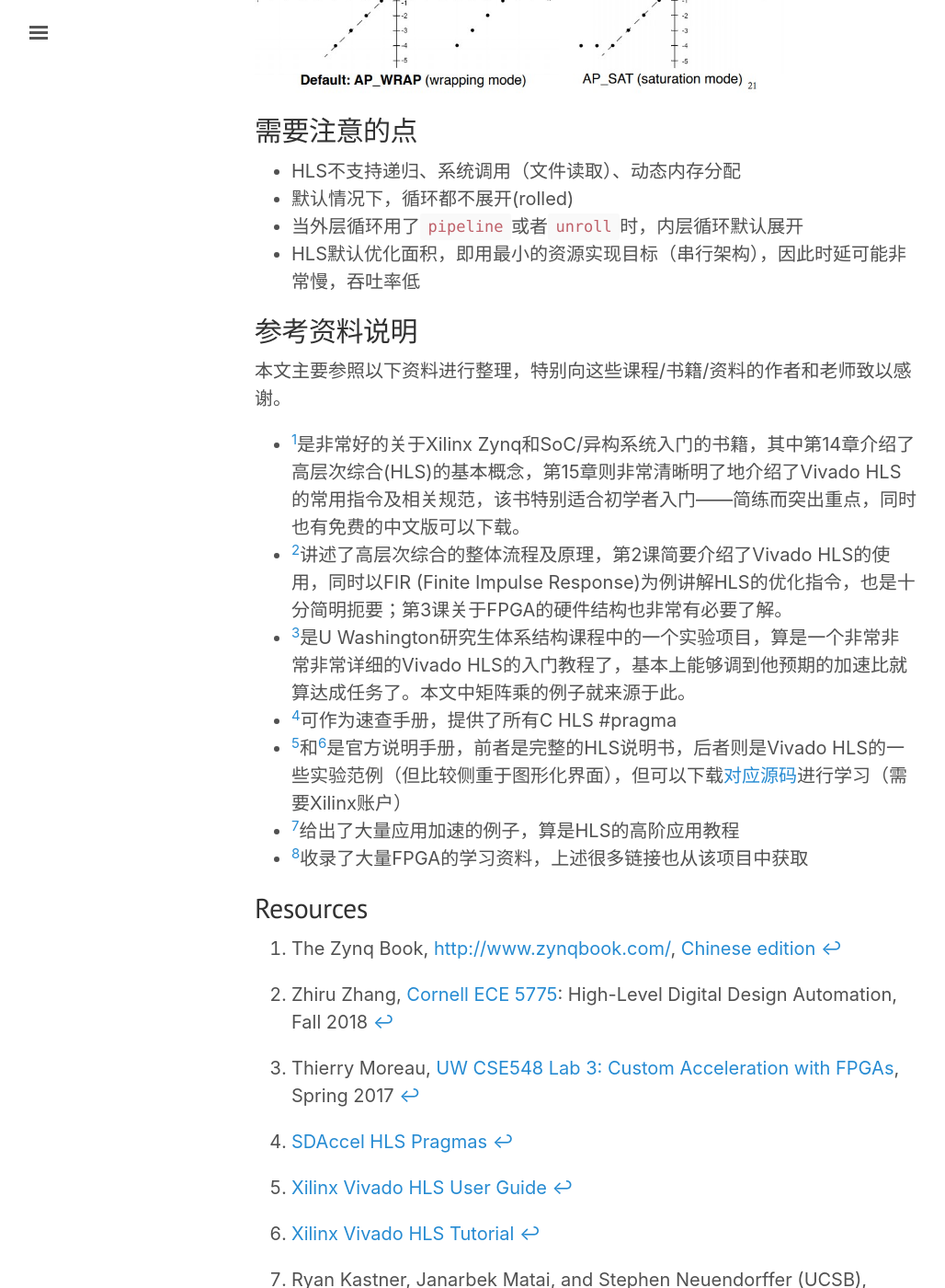
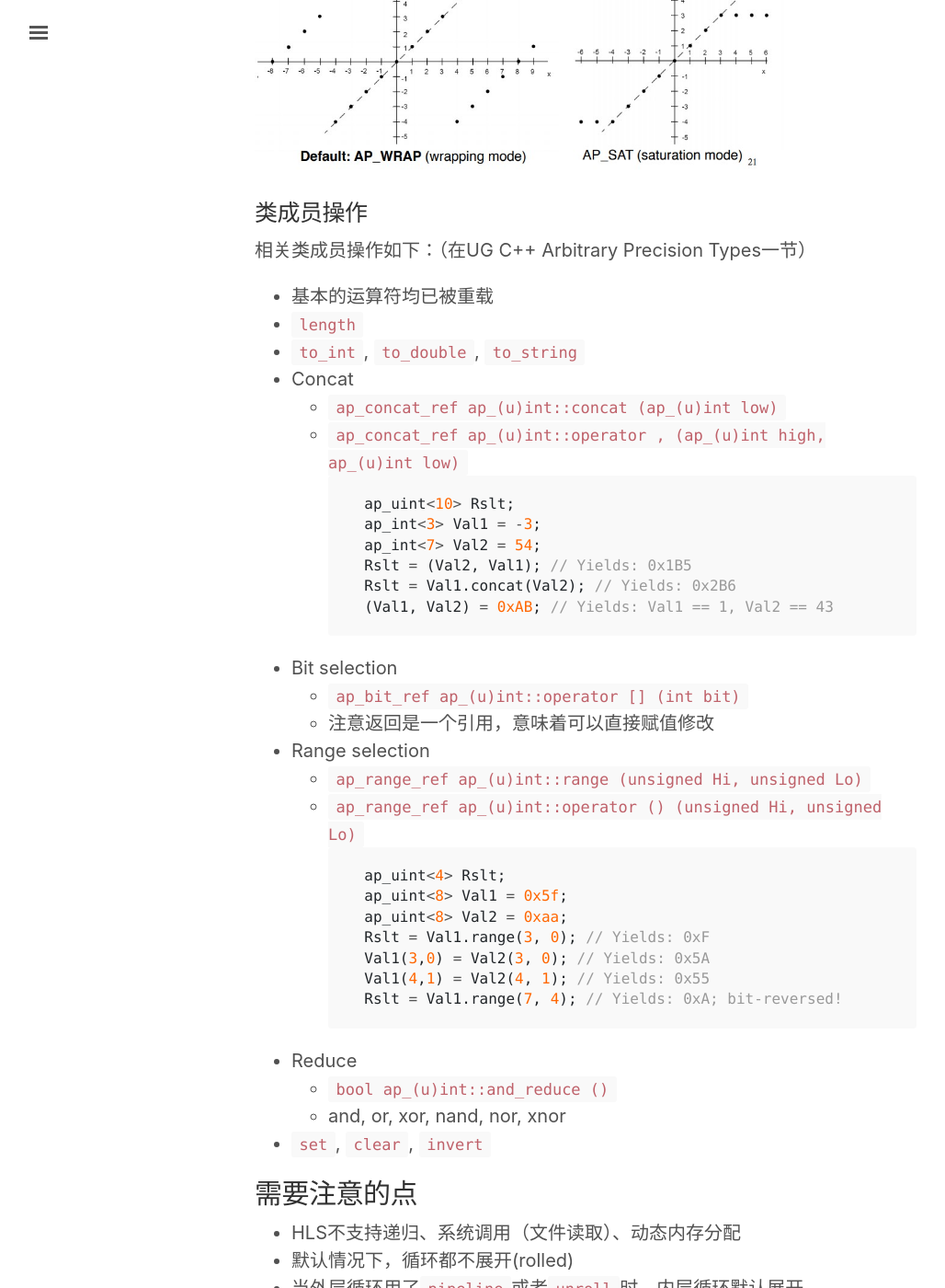
Before and after one commit to Ewenwan/chhzh123.github.io, a Jekyll site: the page built from _posts/2020-03-11-vivado-hls.md, in a window 1280 px wide and 1400 px high, scrolled down 5011 px. Shown: the whole window at 92% size, without its empty margins (3-1031 px from the left). Built offline with Jekyll 4.4.1, drawn with Linux system fonts in a browser that asks for light colours; nearby versions of some CDN libraries; formulas are drawn with MathJax 3; comment, search, counter and statistics services are not loaded; some of the changed text lies outside the part shown.

Commit message:
[blog] Update HLS data type

````diff
--- a/_posts/2020-03-11-vivado-hls.md
+++ b/_posts/2020-03-11-vivado-hls.md
@@ -540,12 +540,13 @@ INFO: [SCHED 204-11] Finished scheduling.
 * `#pragma HLS unroll factor=<N>`
 
 ## 数据类型
-任意精度整数(Arbitrary Precision, AP)
+任意精度整数(Arbitrary Precision, AP)，具体实现可参见[HLS Arbitrary Precision Types](https://github.com/Xilinx/HLS_arbitrary_Precision_Types)，其实都是C++的模板类。
+### 整数
 * `#include "ap_int.h"`
 * `ap_int`有符号，`ap_uint`无符号
 * 用模板类声明，如`ap_uint<24>`代表24位无符号整数
 
-定点数
+### 定点数
 * `#include "ap_fixed.h"`
 * `ap_fixed`和`ap_ufixed`
 * `ap_fixed<W,I,Q,O>`
@@ -561,6 +562,42 @@ INFO: [SCHED 204-11] Finished scheduling.
 
 {% include image.html fig="FPGA/ap_fixed_overflow.jpg" width="80" %}
 
+### 类成员操作
+相关类成员操作如下：（在UG C++ Arbitrary Precision Types一节）
+* 基本的运算符均已被重载
+* `length`
+* `to_int`, `to_double`, `to_string`
+* Concat
+    * `ap_concat_ref ap_(u)int::concat (ap_(u)int low)`
+    * `ap_concat_ref ap_(u)int::operator , (ap_(u)int high, ap_(u)int low)`
+    ```cpp
+    ap_uint<10> Rslt;
+    ap_int<3> Val1 = -3;
+    ap_int<7> Val2 = 54;
+    Rslt = (Val2, Val1); // Yields: 0x1B5
+    Rslt = Val1.concat(Val2); // Yields: 0x2B6
+    (Val1, Val2) = 0xAB; // Yields: Val1 == 1, Val2 == 43
+    ```
+* Bit selection
+    * `ap_bit_ref ap_(u)int::operator [] (int bit)`
+    * 注意返回是一个引用，意味着可以直接赋值修改
+* Range selection
+    * `ap_range_ref ap_(u)int::range (unsigned Hi, unsigned Lo)`
+    * `ap_range_ref ap_(u)int::operator () (unsigned Hi, unsigned Lo)`
+    ```cpp
+    ap_uint<4> Rslt;
+    ap_uint<8> Val1 = 0x5f;
+    ap_uint<8> Val2 = 0xaa;
+    Rslt = Val1.range(3, 0); // Yields: 0xF
+    Val1(3,0) = Val2(3, 0); // Yields: 0x5A
+    Val1(4,1) = Val2(4, 1); // Yields: 0x55
+    Rslt = Val1.range(7, 4); // Yields: 0xA; bit-reversed!
+    ```
+* Reduce
+    * `bool ap_(u)int::and_reduce ()`
+    * and, or, xor, nand, nor, xnor
+* `set`, `clear`, `invert`
+
 ## 需要注意的点
 * HLS不支持递归、系统调用（文件读取）、动态内存分配
 * 默认情况下，循环都不展开(rolled)
@@ -573,8 +610,8 @@ INFO: [SCHED 204-11] Finished scheduling.
 * [^1]是非常好的关于Xilinx Zynq和SoC/异构系统入门的书籍，其中第14章介绍了高层次综合(HLS)的基本概念，第15章则非常清晰明了地介绍了Vivado HLS的常用指令及相关规范，该书特别适合初学者入门——简练而突出重点，同时也有免费的中文版可以下载。
 * [^3]讲述了高层次综合的整体流程及原理，第2课简要介绍了Vivado HLS的使用，同时以FIR (Finite Impulse Response)为例讲解HLS的优化指令，也是十分简明扼要；第3课关于FPGA的硬件结构也非常有必要了解。
 * [^2]是U Washington研究生体系结构课程中的一个实验项目，算是一个非常非常非常详细的Vivado HLS的入门教程了，基本上能够调到他预期的加速比就算达成任务了。本文中矩阵乘的例子就来源于此。
-* [^4]可作为速查手册，提供了所有C HLS #pragma
-* [^5]和[^6]是官方说明手册，前者是完整的HLS说明书，后者则是Vivado HLS的一些实验范例（但比较侧重于图形化界面），但可以下载[对应源码](https://www.xilinx.com/cgi-bin/docs/ctdoc?cid=4eafd485-f496-45ca-9d97-6be22cfedc4b;d=ug871-design-files.zip)进行学习（需要Xilinx账户）
+* [^4]可作为速查手册，提供了所有C HLS #pragma，[^9]是非常简洁的HLS优化API及完整流程的查询帮助网页
+* [^5]和[^6]是官方说明手册，前者是完整的HLS说明书，后者则是Vivado HLS的一些实验范例（但比较侧重于图形化界面），但可以下载[对应源码](https://www.xilinx.com/cgi-bin/docs/ctdoc?cid=4eafd485-f496-45ca-9d97-6be22cfedc4b;d=ug871-design-files.zip)进行学习（需要Xilinx账户）。比较不好的是，这两者都以pdf的形式呈现，而没有简易版的网页帮助，因此要查找相关API其实还挺麻烦的。
 * [^7]给出了大量应用加速的例子，算是HLS的高阶应用教程
 * [^8]收录了大量FPGA的学习资料，上述很多链接也从该项目中获取
 
````
Also changed, not shown: other parts of _posts/2020-03-11-vivado-hls.md (+1 -0 lines).
